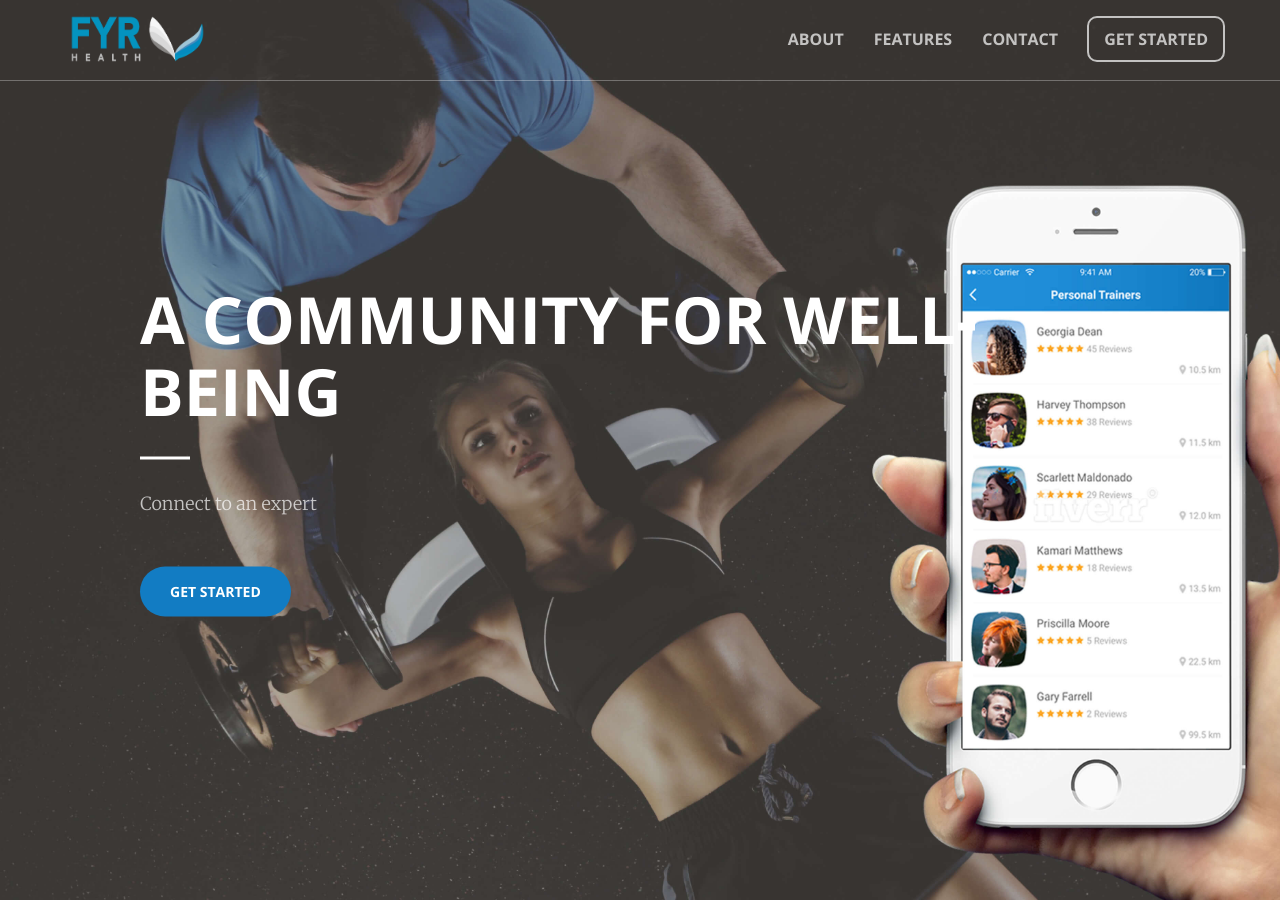
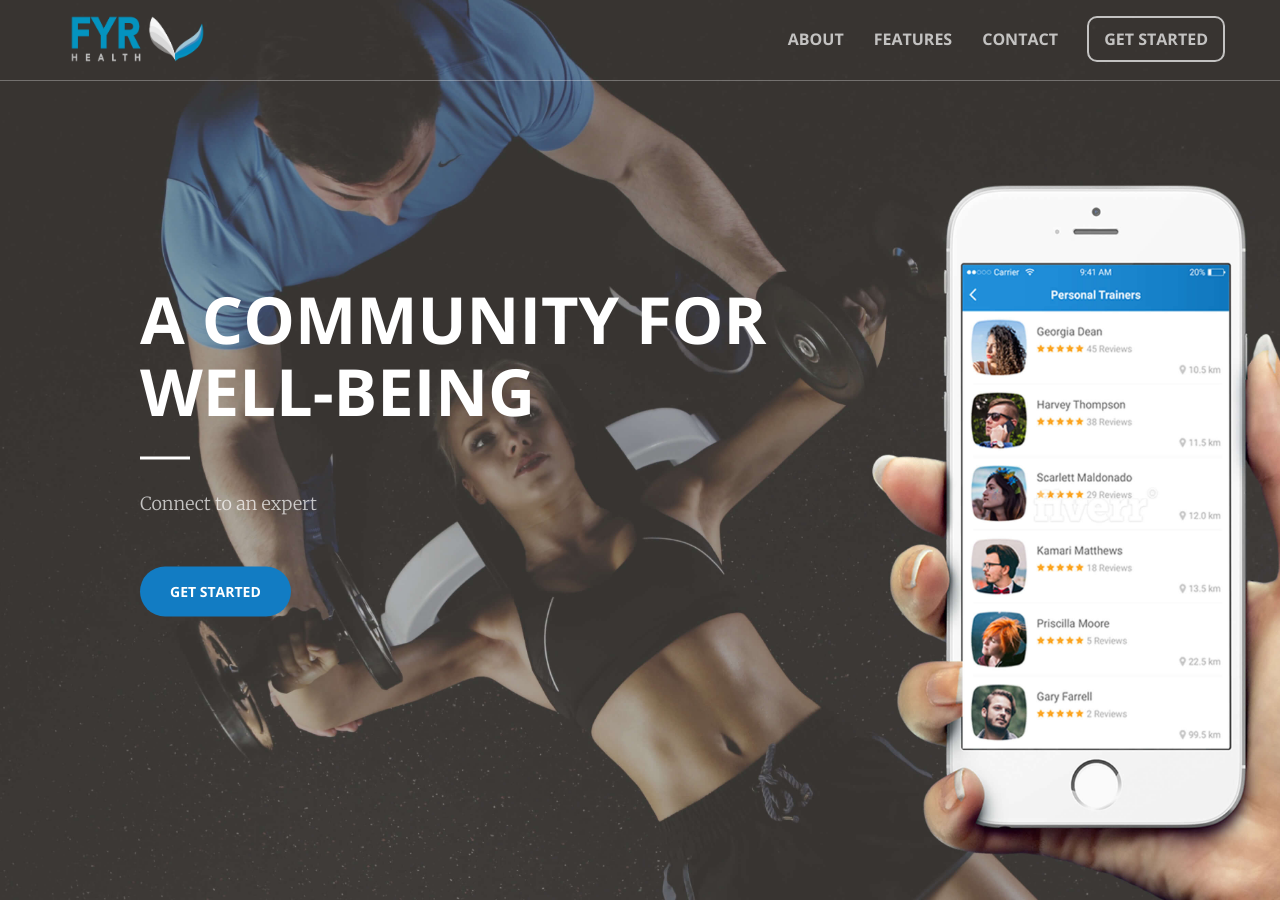
Before and after one commit to FYR-Health/FYR-Health.github.io, a Jekyll site: the page built from index.html, in a window 1280 px wide and 900 px high. Built offline with Jekyll 4.4.1, drawn with Linux system fonts in a browser that asks for light colours.

```diff
--- a/_includes/header.html
+++ b/_includes/header.html
@@ -1,7 +1,7 @@
 <header>
   <div class="header-content">
     <div class="header-content-inner">
-      <h1>A Community for Well-being</h1>
+      <h1>A Community for<br>Well-being</h1>
       <hr>
       <p>Connect to an expert</p>
       <a href="#" class="btn btn-primary btn-xl">Get Started</a>
```
